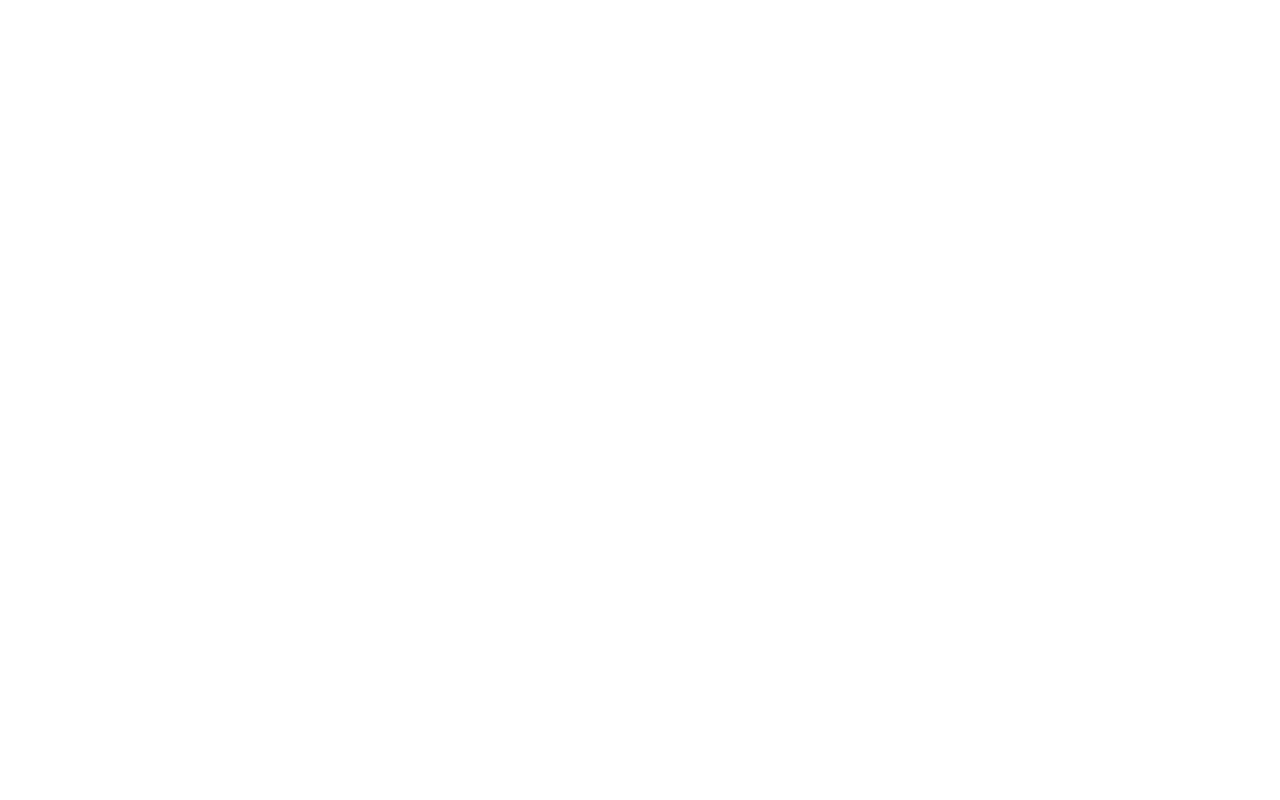
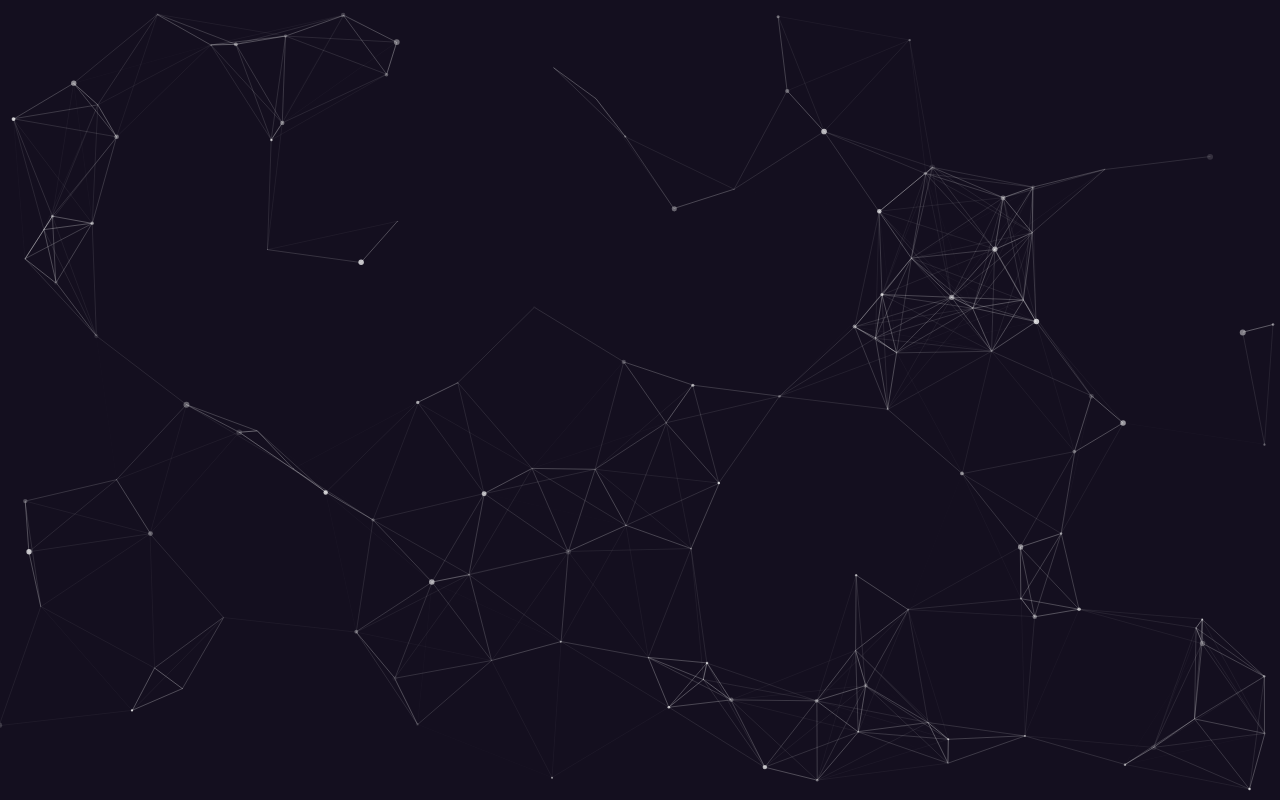
Before and after one commit to AkioKane/kurtted-site, a website built with webpack: page src/index.html in a window 1280 px wide. Built offline with nearby package versions, Linux system fonts and the light colour scheme.

Commit message:
Added particles

```diff
--- a/package.json
+++ b/package.json
@@ -19,5 +19,8 @@
     "webpack": "^5.93.0",
     "webpack-cli": "^5.1.4",
     "webpack-dev-server": "^5.0.4"
+  },
+  "dependencies": {
+    "particles.js": "^2.0.0"
   }
 }
--- a/src/index.html
+++ b/src/index.html
@@ -3,9 +3,14 @@
 <head>
   <meta charset="UTF-8">
   <meta name="viewport" content="width=device-width, initial-scale=1.0">
-  <title>Document</title>
+  <title>kurtted</title>
 </head>
 <body>
 
+  <div class="main">
+    <div id="particles"></div>
+
+  </div>
+
 </body>
 </html>
--- a/src/index.js
+++ b/src/index.js
@@ -1 +1,3 @@
 import './style.css';
+import 'particles.js'
+import './main.js'
--- /dev/null
+++ b/src/main.js
@@ -0,0 +1,75 @@
+particlesJS("particles", {
+  "particles": {
+      "number": {
+          "value": 100,
+          "density": {
+              "enable": true,
+              "value_area": 800
+          }
+      },
+      "color": {
+          "value": "#ffffff"
+      },
+      "shape": {
+          "type": "circle",
+          "stroke": {
+              "width": 0,
+              "color": "#000000"
+          }
+      },
+      "opacity": {
+          "value": 0.8,
+          "random": true,
+          "animation": {
+              "enable": true,
+              "speed": 1,
+              "opacity_min": 0,
+              "sync": false
+          }
+      },
+      "size": {
+          "value": 3,
+          "random": true
+      },
+      "line_linked": {
+          "enable": true,
+          "distance": 150,
+          "color": "#ffffff",
+          "opacity": 0.4,
+          "width": 1
+      },
+      "move": {
+          "enable": true,
+          "speed": 2,
+          "direction": "none",
+          "random": true,
+          "straight": false,
+          "out_mode": "out",
+          "bounce": false,
+      }
+  },
+  "interactivity": {
+      "detectsOn": "canvas",
+      "events": {
+          "onhover": {
+              "enable": false,
+              "mode": "repulse"
+          },
+          "onclick": {
+              "enable": false,
+              "mode": "push"
+          },
+          "resize": true
+      },
+      "modes": {
+          "repulse": {
+              "distance": 100,
+              "duration": 0.4
+          },
+          "push": {
+              "particles_nb": 4
+          }
+      }
+  },
+  "retina_detect": true
+});
--- a/src/style.css
+++ b/src/style.css
@@ -0,0 +1,18 @@
+* {
+  margin: 0;
+  padding: 0;
+  box-sizing: border-box;
+}
+
+.main {
+  min-height: 100vh;
+  background-color: rgb(20, 15, 31);
+}
+
+#particles {
+  position: absolute;
+  width: 100%;
+  height: 99%;
+  top: 0;
+  left: 0;
+}
```
Also changed, not shown: dist/index.html, dist/main.bundle.js, 2 other files.
